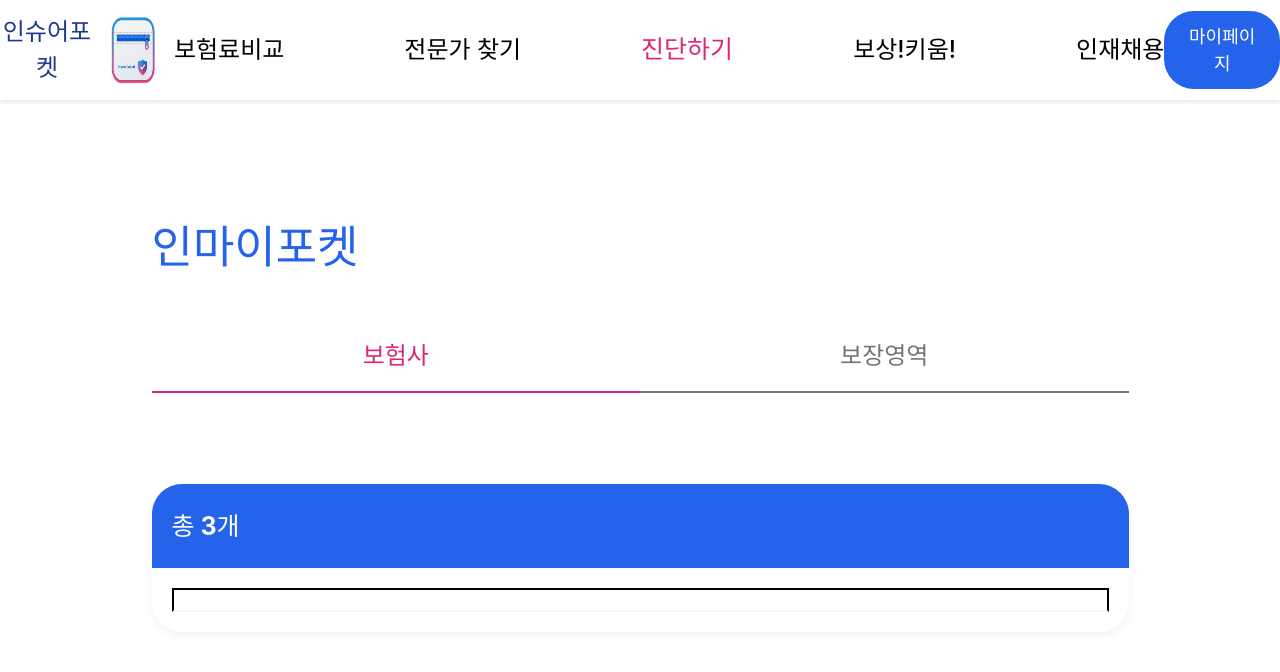
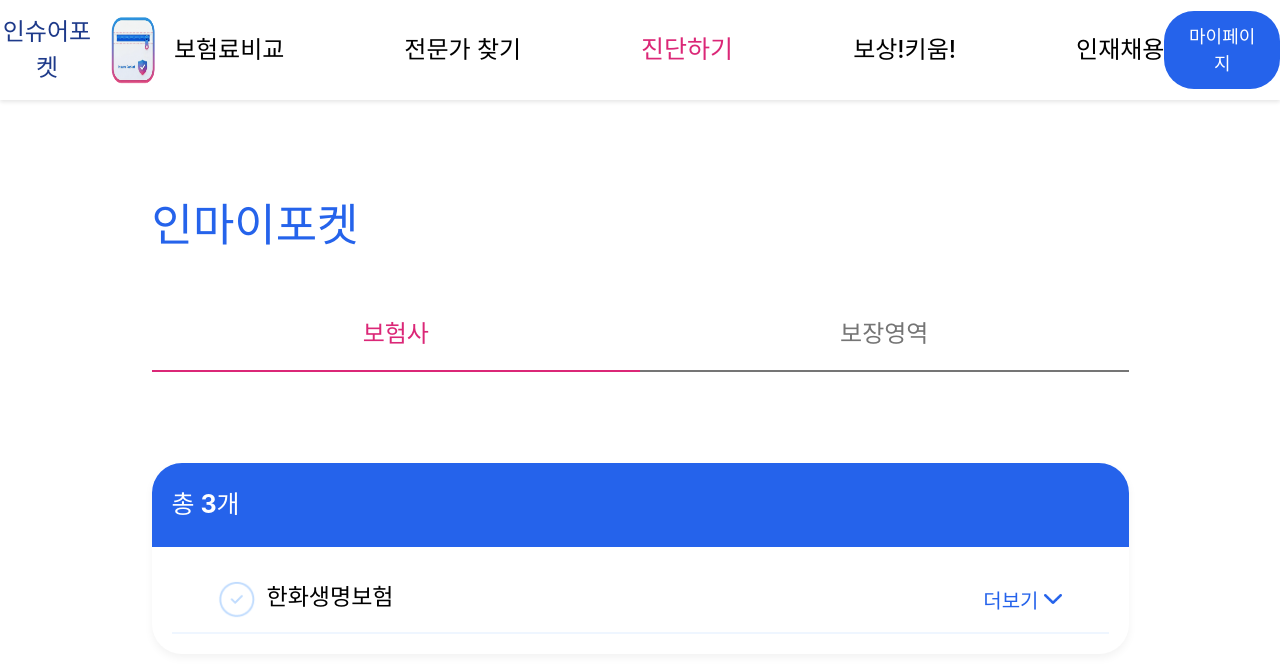
Before and after one commit to nenen2ya/insure-pocket, a React (Vite) app: page /inmypocket in a window 1280 px wide. Shown: the top 672 px of the page. Built offline with nearby package versions, Linux system fonts and the light colour scheme.

Commit message:
solve problems in subreport

```diff
--- a/src/components/PocketBar.tsx
+++ b/src/components/PocketBar.tsx
@@ -1,5 +1,6 @@
 import React, {useState} from "react";
 import vector from "../assets/img/vector.png";
+import check from "../assets/img/check.png"
 
 function MyToggle({rotated = false}:{rotated?:boolean}) {
     return (
@@ -17,47 +18,117 @@ function MyToggle({rotated = false}:{rotated?:boolean}) {
     );
 }
 
+function MyCheck({checked=false}: {checked?:boolean}) {
+    return(
+        <div style={{
+            width:"41px",
+            height:"41px",
+            backgroundColor: checked ? "#2563EB" : "#BFDBFE",
+            maskImage:`url(${check})`,
+            WebkitMaskImage:`url(${check})`,
+            maskRepeat:"no-repeat",
+            maskPosition:"center",
+            maskSize:"contain",
+            transition:"background-color 0.25s ease",
+            cursor:"pointer"
+            }}
+        />
+    );
+}
+
 interface PocketBarProps {
-    company: string; //회사이름
+    std: string; //회사이름 혹은 질병 대분류
     width?: string;
     height?: string;
+    children?: React.ReactNode;
 }
 
 const PocketBar: React.FC<PocketBarProps> = ({
-    company,
+    std,
     width="100%",
-    height="auto"
+    height="100%",
+    children
 }) => {
     const [open, setOpen] = useState(false);
+    const [checked, setChecked] = useState(false);
+
     const toggle = () => setOpen(!open);
+    const toggleCheck = () => setChecked(!checked)
 
     return(
         <div style={{
+            position:"relative",
             width,
             height,
-            background:"white",
             boxSizing:"border-box",
-            border: "2px #000000 solid",
-            borderBottom: "2px #EFF6FF solid",
+            backgroundColor: "white",
+            borderBottom:"2px solid #eff6ff",
+            padding:"12px 44px",
+            }}>
+            <div style={{
                 display:"flex",
                 alignItems:"center",
                 justifyContent:"space-between",
+
+                position:"relative"
             }}>
-            <span style={{fontSize:"25px", fontWeight:"500", color:"#000000"}}>{company}</span>
-
-            <button onClick={toggle} style={{
-                background:"none",
+                <div style={{
+                    display:"flex",
+                    alignItems:"center",
+                    gap:"10px",
+                }}>
+                    <div onClick={toggleCheck}>
+                        <MyCheck checked={checked} />
+                    </div>
+                    <div style={{position:"relative", top:"-2px"}}>
+                        <span style={{fontSize:"23px", fontWeight:"500", color:"#000000",top:"-1px"}}>{std}</span>
+                    </div>
+                </div>
+                    <button
+                        type="button"
+                        onClick = {toggle}
+                        style={{
+                        display:"inline-flex",
+                        alignItems: "center",
+                        backgroundColor: "transparent",
+                        gap: 5,
+                        height: "30px",
+                        width: "fit-content",
+                        margin: 3,
+                        padding:0,
+                        whiteSpace: "nowrap",
+                        outline:"none",
                         border:"none",
                         cursor:"pointer",
-                width:"20px",
-                height:"20px"
                     }}>
+                        <p style={{fontSize: 20, color:"#2563EB", margin:0}}>
+                            {open ? "닫기":"더보기"}
+                        </p>
+                        <div style={{width:18, height:18}}>
                             <MyToggle rotated={open}/>
+                        </div>
                     </button>
+                </div>
 
-            <div></div>
+
+                <div style={{
+                    maxHeight: open ? "1000px" : "0px",
+                    overflow: "hidden",
+                    opacity: open ? 1 : 0,
+                    transition: "all 0.4s ease",
+                    paddingTop: open ? "20px" : "0px",
+                    paddingBottom: open ? "20px" : "0px"
+                }}>
+                    <div style={{
+                        display:"flex",
+                        flexDirection:"column",
+                        gap:"20px"
+                    }}>
+                        {children}
+                    </div>
+                </div>
         </div>
     );
 };
 
-export default PocketBar
+export default PocketBar;
--- a/src/pages/SubReport.tsx
+++ b/src/pages/SubReport.tsx
@@ -1,61 +1,65 @@
-// import React from "react";
-// import ReportCard from "../components/ReportCard";
-// import RecommendCard from "../components/RecommendCard"
-// import CancerGraph from "../components/CancerGraph";
+import React from "react";
+import ReportCard from "../components/ReportCard";
+import RecommendCard from "../components/RecommendCard"
+import CancerGraph from "../components/CancerGraph";
+
+import hanhwa from "../assets/img/company/hanhwa.png";
+import samsung from "../assets/img/company/samsung.png";
+import metlife from "../assets/img/company/metlife.png";
 
 // import {dummyRecommendData} from "../data/dummy_products";
 
-// const SubReport: React.FC = () => {
-//     const data = dummyRecommendData;
-    // const username = "윤시윤";
-    // const subtypes = ["간암", "췌장암", "폐암", "위암", "대장암", "유방암", "갑상선암"];
-    // const imgSrcs = [hanhwa,samsung,metlife];
-    // const titles = [
-    //     "한화생명 무슨무슨 암보험 (갱신형)",
-    //     "삼성생명 무슨무슨 암보험 (갱신형)",
-    //     "메트라이프 무슨무슨 암보험 (갱신형)"
-    // ];
-    // const hrefs = [
-    //     "https://www.hanwhalife.com/main/MN_0000000_P10000.do", //한화 주소
-    //     "https://www.samsunglife.com/", //삼성 주소
-    //     "https://www.metlife.co.kr/", //메트라이프 주소
-    // ]
-    // const cancerKeywords = [
-    //     ["간암", "갑상선암", "폐암","위암"],
-    //     ['위암', '대장암'],
-    //     ['폐암']
-    // ];
+const SubReport: React.FC = () => {
+    // const data = dummyRecommendData;
+    const username = "윤시윤";
+    const subtypes = ["간암", "췌장암", "폐암", "위암", "대장암", "유방암", "갑상선암"];
+    const imgSrcs = [hanhwa,samsung,metlife];
+    const titles = [
+        "한화생명 무슨무슨 암보험 (갱신형)",
+        "삼성생명 무슨무슨 암보험 (갱신형)",
+        "메트라이프 무슨무슨 암보험 (갱신형)"
+    ];
+    const hrefs = [
+        "https://www.hanwhalife.com/main/MN_0000000_P10000.do", //한화 주소
+        "https://www.samsunglife.com/", //삼성 주소
+        "https://www.metlife.co.kr/", //메트라이프 주소
+    ]
+    const cancerKeywords = [
+        ["간암", "갑상선암", "폐암","위암"],
+        ['위암', '대장암'],
+        ['폐암']
+    ];
 
-    // return (
-    // <div style={{ textAlign: "center", marginTop: "100px" }}>
-    //     <div style={{
-    //         display:"flex",
-    //         flexDirection:"row",
-    //         alignItems:"baseline",
-    //         gap: 10
-    //         }}>
-    //         <h2 style={{fontSize:40}}>{data.username}님</h2>
-    //         <h2 style={{color:"#2563EB", fontSize:45}}>암</h2>
-    //         <h2 style={{fontSize:40}}>보험 세부 분석 리포트</h2>
-    //     </div>
-    //     <div style={{
-    //     display:"flex",
-    //     flexDirection:"column",
-    //     gap:"20px",
-    //     justifyContent:'center'
-    //     }}>
-    //         <ReportCard title="암 세부 종류별 보장금액 현황" width="100%" height="fit-content">
-    //             <div style ={{
-    //                 width:"980px",
-    //                 height:"fit-content",
-    //                 display:"flex",
-    //                 flexDirection:"column",
-    //                 justifyContent:"center",
-    //                 alignItems: "center",
-    //                 gap:"20px"
-    //                 }}
-    //             >
-                    {/* <CancerGraph subtype={subtypes[0]}></CancerGraph>
+    return (
+    <div style={{ textAlign: "center", marginTop: "100px" }}>
+        <div style={{
+            display:"flex",
+            flexDirection:"row",
+            alignItems:"baseline",
+            gap: 10
+            }}>
+            <h2 style={{fontSize:40}}>{username}님</h2>
+            <h2 style={{color:"#2563EB", fontSize:45}}>암</h2>
+            <h2 style={{fontSize:40}}>보험 세부 분석 리포트</h2>
+        </div>
+        <div style={{
+        display:"flex",
+        flexDirection:"column",
+        gap:"20px",
+        justifyContent:'center'
+        }}>
+            <ReportCard title="암 세부 종류별 보장금액 현황" width="100%" height="fit-content">
+                <div style ={{
+                    width:"980px",
+                    height:"fit-content",
+                    display:"flex",
+                    flexDirection:"column",
+                    justifyContent:"center",
+                    alignItems: "center",
+                    gap:"20px"
+                    }}
+                >
+                    <CancerGraph subtype={subtypes[0]}></CancerGraph>
                     <CancerGraph subtype={subtypes[1]}></CancerGraph>
                     <CancerGraph subtype={subtypes[2]}></CancerGraph>
                     <CancerGraph subtype={subtypes[3]}></CancerGraph>
@@ -81,4 +85,4 @@
     );
 };
 
-export default SubReport; */}
+export default SubReport;
```
Lines whose indentation alone changed are shown as unchanged.
